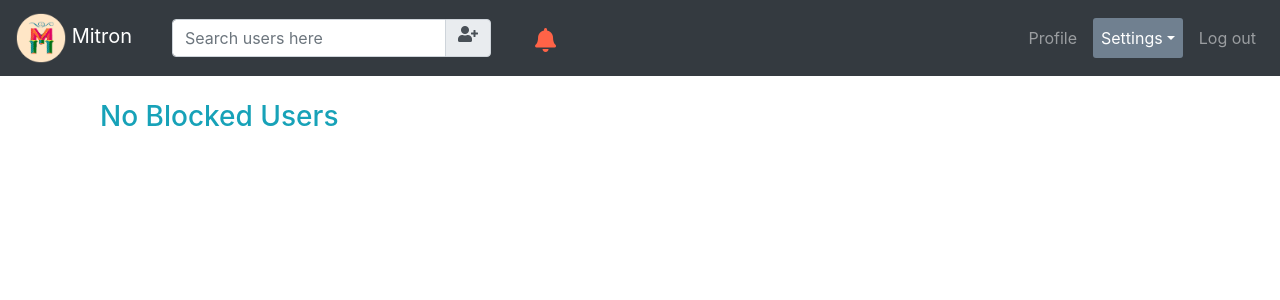
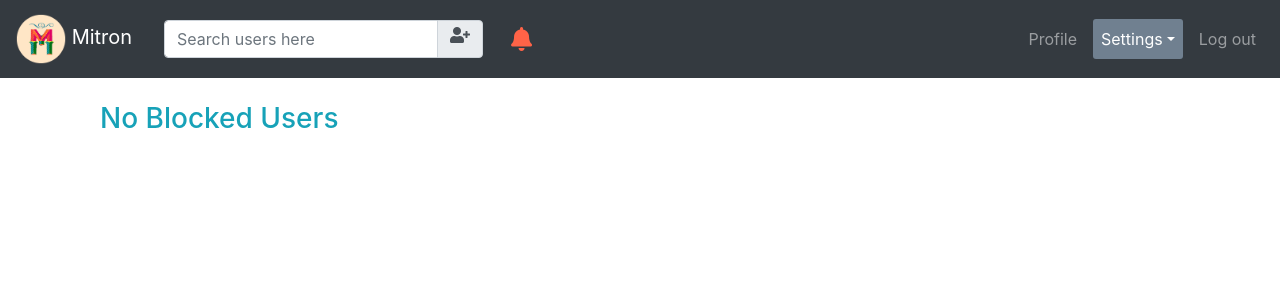
Before and after one commit to shubhankar5/Mitron-A-chatting-app-in-django, a Django app: page /home/blocked-users-list/ in a window 1280 px wide. Shown: the top 300 px of the page. Run offline with Django 3.2, Linux system fonts and the light colour scheme; the visitor is signed in with stand-in values (Sample User, id 1); data comes from the database, SQL or seed files in the repository; data that the repository does not hold is empty; some libraries are stand-ins or nearby versions.

Commit message:
Update base.html

```diff
--- a/users/templates/users/base.html
+++ b/users/templates/users/base.html
@@ -38,7 +38,7 @@
 				Mitron
 			</a>
 
-		  	<form class="form-inline pl-4 pr-2">
+		  	<form class="form-inline pl-3 pr-2">
 		  		<div class="input-group">
 			  		<input type="search" class="form-control" id="search-users" autocomplete="off" placeholder="Search users here" ajax-url="{% url 'search-users-ajax' %}">
 		  			<div class="input-group-append">
@@ -51,7 +51,7 @@
 				<span class="navbar-toggler-icon"></span>
 			</button>
 		    <div class="collapse navbar-collapse" id="navbar-links">
-					<div class="col-sm ml-3 mt-1">
+				<div class="col-sm my-3">
 					<div class="text-dark">
 						<span class="badge">
 							<i id="notification-icon" class="fa fa-bell fa-2x" ajax-url="{% url 'users-notifications-unseen'%}"></i>
```
Lines whose indentation alone changed are shown as unchanged.
